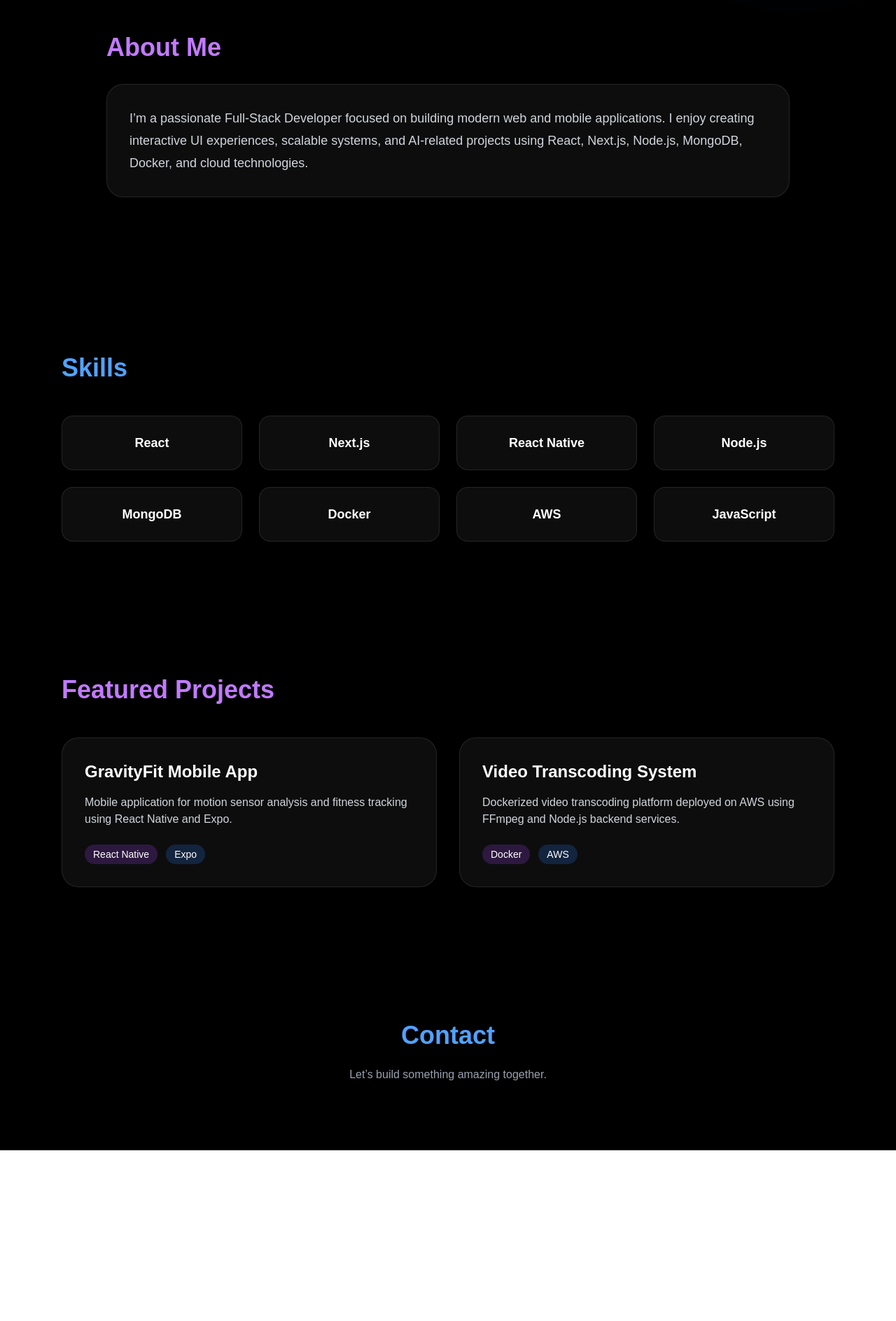
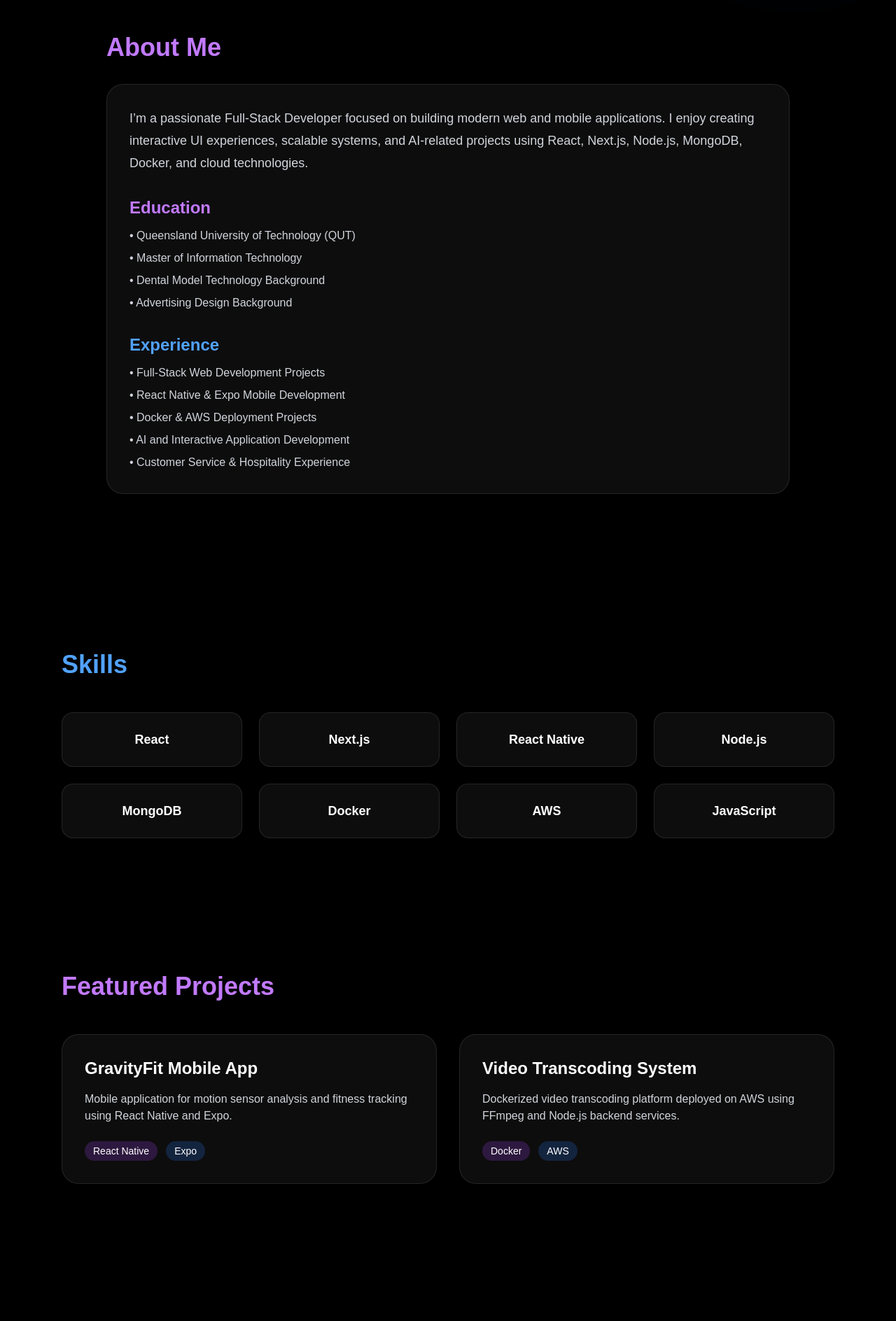
Before and after one commit to kayden624/kayden-portfolio, a Next.js app: page / in a window 1280 px wide. Shown: the part 880-2768 px from the top of the page at 70% size. Before the commit the page ends 2524 px from the top, so only its background shows below. Built offline with nearby package versions, Linux system fonts and the light colour scheme.

Commit message:
complete portfolio update

```diff
--- a/app/page.tsx
+++ b/app/page.tsx
@@ -65,13 +65,21 @@ export default function Home() {
           transition={{ delay: 1 }}
           className="mt-10 flex gap-4"
         >
-          <button className="px-6 py-3 rounded-2xl bg-purple-600 hover:bg-purple-500 transition">
+
+          <a
+            href="#projects"
+            className="px-6 py-3 rounded-2xl bg-purple-600 hover:bg-purple-500 transition"
+          >
             View Projects
-          </button>
+          </a>
 
-          <button className="px-6 py-3 rounded-2xl border border-gray-500 hover:border-purple-400 transition">
+          <a
+            href="#contact"
+            className="px-6 py-3 rounded-2xl border border-gray-500 hover:border-purple-400 transition"
+          >
             Contact Me
-          </button>
+          </a>
+
         </motion.div>
       </section>
 
@@ -90,13 +98,48 @@ export default function Home() {
           </h2>
 
           <div className="bg-white/5 border border-white/10 rounded-3xl p-8 backdrop-blur-md">
-            <p className="text-gray-300 text-lg leading-8">
+
+            <p className="text-gray-300 text-lg leading-8 mb-8">
               I’m a passionate Full-Stack Developer focused on building
               modern web and mobile applications. I enjoy creating
               interactive UI experiences, scalable systems, and AI-related
               projects using React, Next.js, Node.js, MongoDB, Docker,
               and cloud technologies.
             </p>
+
+            <div className="space-y-8">
+
+              {/* Education */}
+              <div>
+                <h3 className="text-2xl font-semibold text-purple-400 mb-3">
+                  Education
+                </h3>
+
+                <ul className="text-gray-300 space-y-2">
+                  <li>• Queensland University of Technology (QUT)</li>
+                  <li>• Master of Information Technology</li>
+                  <li>• Dental Model Technology Background</li>
+                  <li>• Advertising Design Background</li>
+                </ul>
+              </div>
+
+              {/* Experience */}
+              <div>
+                <h3 className="text-2xl font-semibold text-blue-400 mb-3">
+                  Experience
+                </h3>
+
+                <ul className="text-gray-300 space-y-2">
+                  <li>• Full-Stack Web Development Projects</li>
+                  <li>• React Native & Expo Mobile Development</li>
+                  <li>• Docker & AWS Deployment Projects</li>
+                  <li>• AI and Interactive Application Development</li>
+                  <li>• Customer Service & Hospitality Experience</li>
+                </ul>
+              </div>
+
+            </div>
+
           </div>
         </motion.div>
       </section>
@@ -124,7 +167,7 @@ export default function Home() {
             <motion.div
               whileHover={{ scale: 1.05 }}
               key={skill}
-              className="bg-white/5 border border-white/10 rounded-2xl p-6 text-center backdrop-blur-md hover:border-purple-400 transition"
+              className="bg-white/5 border border-white/10 rounded-2xl p-6 text-center backdrop-blur-md hover:border-purple-400 hover:shadow-[0_0_30px_rgba(168,85,247,0.4)] transition"
             >
               <p className="text-lg font-semibold">{skill}</p>
             </motion.div>
@@ -145,7 +188,7 @@ export default function Home() {
 
           <motion.div
             whileHover={{ y: -8 }}
-            className="bg-white/5 border border-white/10 rounded-3xl p-8 backdrop-blur-md hover:border-purple-400 transition"
+            className="bg-white/5 border border-white/10 rounded-3xl p-8 backdrop-blur-md hover:border-purple-400 hover:shadow-[0_0_40px_rgba(168,85,247,0.4)] transition duration-300"
           >
             <h3 className="text-2xl font-bold mb-4">
               GravityFit Mobile App
@@ -169,7 +212,7 @@ export default function Home() {
 
           <motion.div
             whileHover={{ y: -8 }}
-            className="bg-white/5 border border-white/10 rounded-3xl p-8 backdrop-blur-md hover:border-blue-400 transition"
+            className="bg-white/5 border border-white/10 rounded-3xl p-8 backdrop-blur-md hover:border-blue-400 hover:shadow-[0_0_40px_rgba(59,130,246,0.4)] transition duration-300"
           >
             <h3 className="text-2xl font-bold mb-4">
               Video Transcoding System
@@ -197,15 +240,60 @@ export default function Home() {
       {/* Contact */}
       <section
         id="contact"
-        className="relative z-10 text-center py-24"
+        className="relative z-10 py-24 px-6"
       >
-        <h2 className="text-4xl font-bold mb-6 text-blue-400">
-          Contact
-        </h2>
+        <div className="max-w-4xl mx-auto text-center">
 
-        <p className="text-gray-400">
-          Let’s build something amazing together.
-        </p>
+          <h2 className="text-4xl font-bold mb-10 text-blue-400">
+            Contact Me
+          </h2>
+
+          <div className="flex flex-wrap justify-center gap-4">
+
+            <a
+              href="mailto:158aaabbbccc@gmail.com"
+              className="px-6 py-3 rounded-2xl bg-white/5 border border-white/10 hover:border-purple-400 hover:shadow-[0_0_30px_rgba(168,85,247,0.4)] transition"
+            >
+              Email
+            </a>
+
+            <a
+              href="https://www.linkedin.com/in/yikai-chiang-ab8872208/"
+              target="_blank"
+              className="px-6 py-3 rounded-2xl bg-blue-600 hover:bg-blue-500 transition"
+            >
+              LinkedIn
+            </a>
+
+            <a
+              href="https://github.com/kayden624"
+              target="_blank"
+              className="px-6 py-3 rounded-2xl bg-gray-800 hover:bg-gray-700 transition"
+            >
+              GitHub
+            </a>
+
+            <a
+              href="https://wa.me/61466556701"
+              target="_blank"
+              className="px-6 py-3 rounded-2xl bg-green-500 hover:bg-green-400 transition"
+            >
+              WhatsApp
+            </a>
+
+          </div>
+
+          <div className="mt-10 text-gray-400 space-y-3">
+
+            <p>Email: 158aaabbbccc@gmail.com</p>
+
+            <p>WeChat ID: jiangkai_ee</p>
+
+            <p>Line ID: 0921933338</p>
+
+          </div>
+
+        </div>
       </section>
 
     </main>
```
